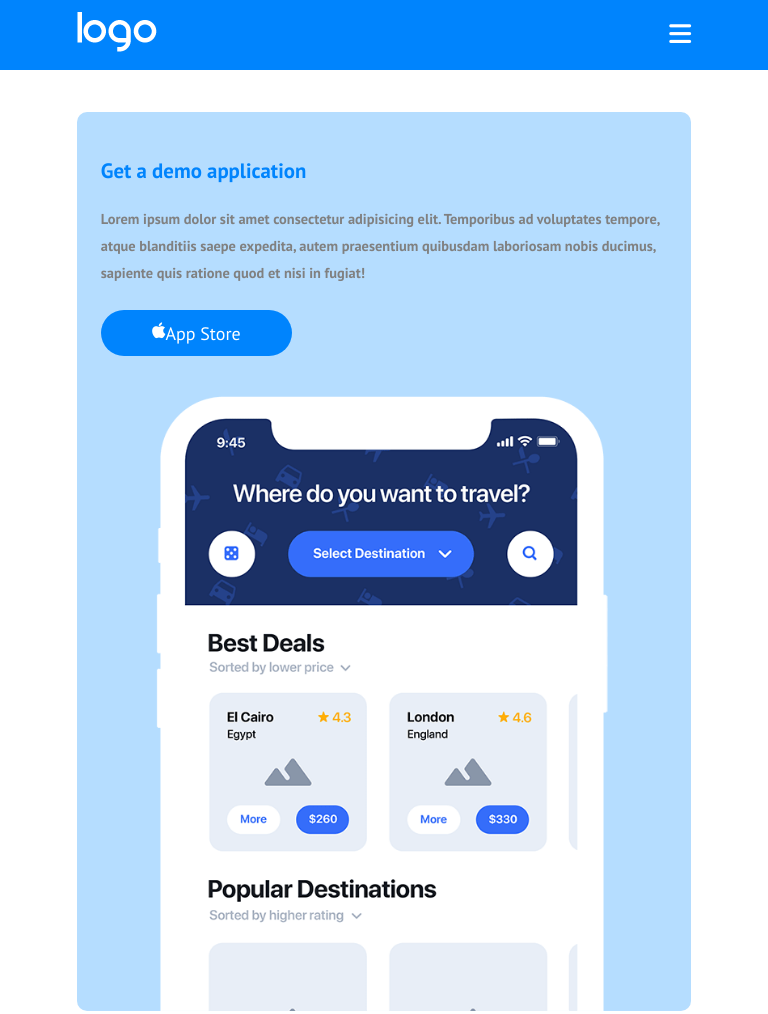
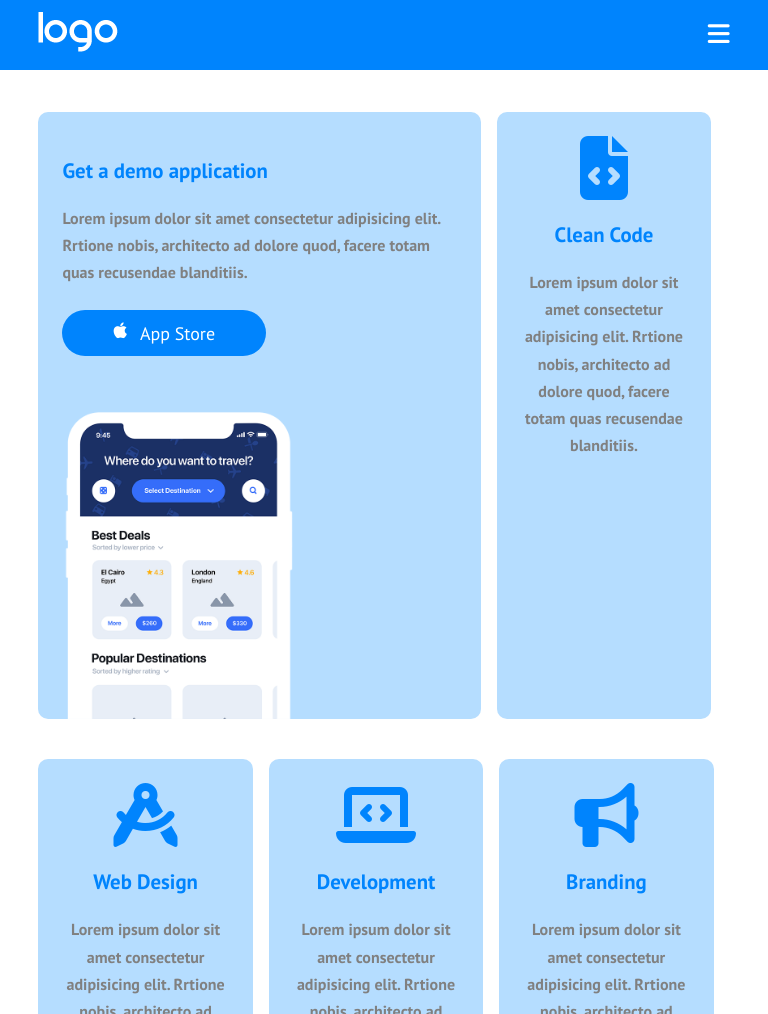
Before and after one commit to EnxhiHoxhaj/htmlcss-responsive-layout, a plain HTML site: page index.html in a window 768 px wide. Shown: the top 1014 px of the page. Drawn offline with Linux system fonts and the light colour scheme.

Commit message:
Media query tablet: section functionality

```diff
--- a/index.html
+++ b/index.html
@@ -30,14 +30,14 @@
                 <div class="card">
                     <div class="cont-card">
                         <h2 class="title-sec col-blu start">Get a demo application</h2>
-                        <p class="start">Lorem ipsum dolor sit amet consectetur adipisicing elit. Temporibus ad voluptates tempore, atque blanditiis saepe expedita, autem praesentium quibusdam laboriosam nobis ducimus, sapiente quis ratione quod et nisi in fugiat!</p>
+                        <p class="start">Lorem ipsum dolor sit amet consectetur adipisicing elit. Rrtione nobis, architecto ad dolore quod, facere totam quas recusendae blanditiis.</p>
                         <button class="button store">
                             <i class="fa-brands fa-apple"></i>
                             <span>App Store</span>
                         </button>
-                        <div>
-                            <img src="img/phone.png" alt="phone image">
-                        </div>
+                    </div>
+                    <div>
+                        <img src="img/phone.png" alt="phone image">
                     </div>
                 </div>
                 <!--second card-->
--- a/style.css
+++ b/style.css
@@ -24,7 +24,6 @@ main .container{
 }
 
 .card {
-    width: 100%;
     border-radius: 10px;
     margin-bottom: 1.5rem;
 }
@@ -133,8 +132,12 @@ header .container {
     background-color: #0084fd;
 }
 
+.fa-apple {
+    margin-right: 0.8rem;
+}
+
 #function img {
-    margin-bottom: -2rem;
+    margin-bottom: -0.5rem;
 }
 
 .fa-solid.col-blu {
@@ -271,8 +274,6 @@ padding-top: 3rem;
     margin: 0 0.2rem;
 }
 
-
-
 /*FOOTER STYLE*/
 
 footer {
@@ -284,3 +285,40 @@ footer {
 #footer p, #footer a, #footer span {
     font-size: 0.8rem;
 }
+
+/***************
+ LAYOUT TABLET
+****************/
+
+@media screen and (min-width: 569px) and (max-width: 768px) {
+
+    .container {
+    width: 90%;
+    }
+
+    /* STYLE SECTION FUNCTIONALITY*/
+
+    #function {
+        display: flex;
+        flex-wrap: wrap;
+        gap: 1rem;
+    }
+
+    #function .card {
+        width: calc(100% / 3 - 1rem);
+    }
+
+    #function .card:first-child {
+        width: 64%;
+    }
+    #function img {
+        width: 64%;
+    }
+
+    #function p{
+        font-size: 1rem;
+    }
+
+
+
+}
```
